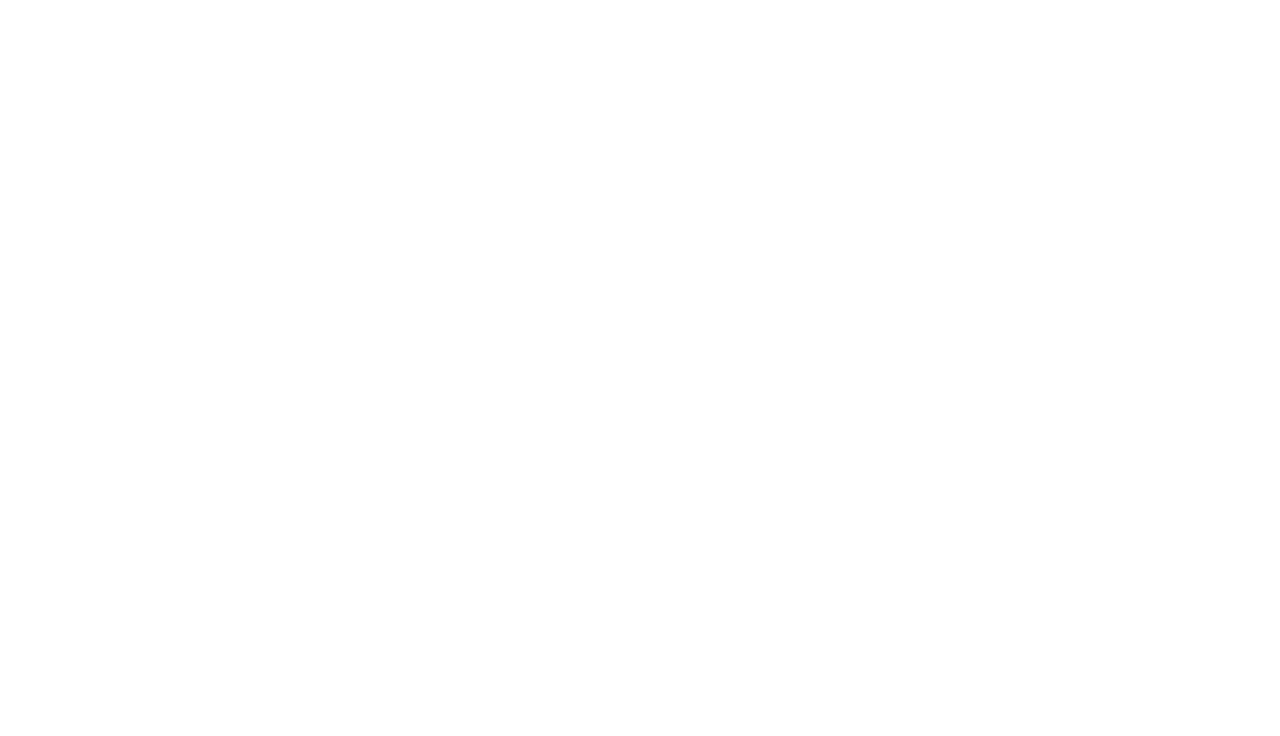
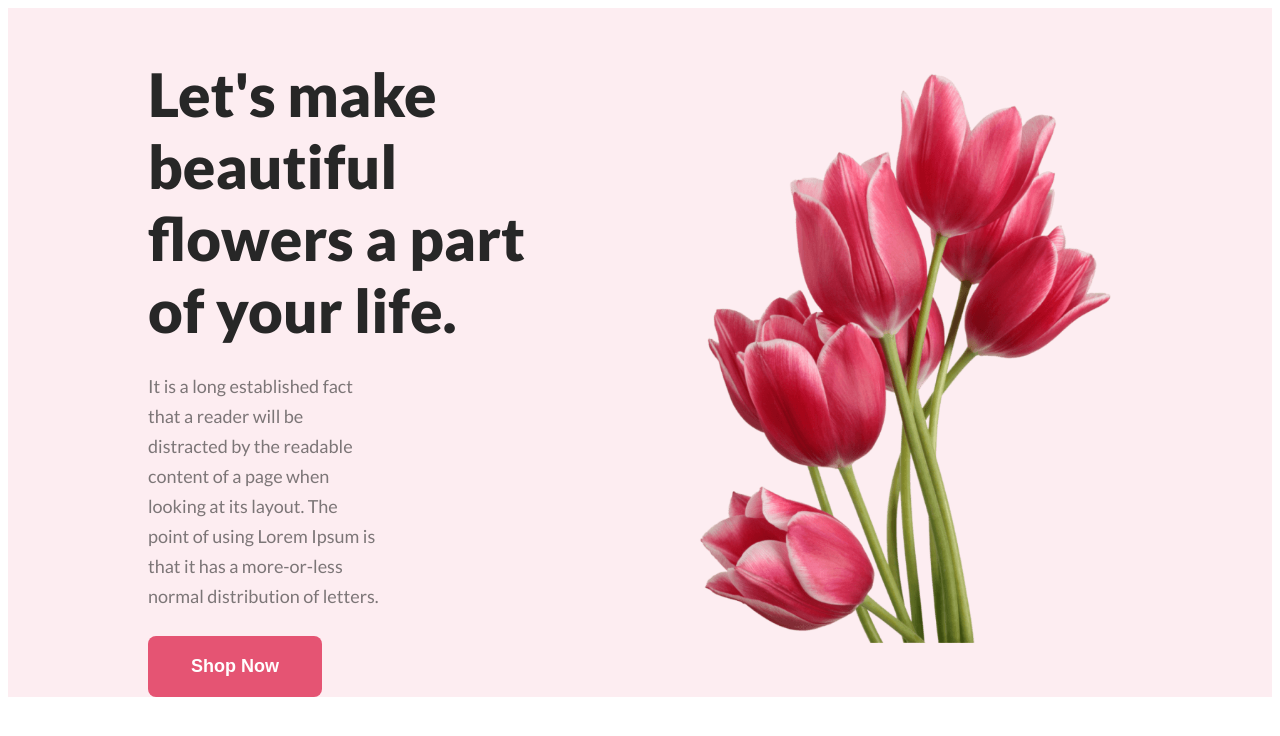
Before and after one commit to ash1429/PH8-Flower-shop-assignement, a plain HTML site: page index.html in a window 1280 px wide. Drawn offline with Linux system fonts and the light colour scheme.

Commit message:
Header section done

```diff
--- a/index.html
+++ b/index.html
@@ -1,14 +1,39 @@
 <!DOCTYPE html>
 <html lang="en">
+
 <head>
     <meta charset="UTF-8">
     <meta http-equiv="X-UA-Compatible" content="IE=edge">
     <meta name="viewport" content="width=device-width, initial-scale=1.0">
+<!-- google fonts -->
+    <link rel="preconnect" href="https://fonts.googleapis.com">
+    <link rel="preconnect" href="https://fonts.gstatic.com" crossorigin>
+    <link href="https://fonts.googleapis.com/css2?family=Lato:wght@400;700;900&display=swap" rel="stylesheet">
+<!-- google fonts -->
+
+    <link rel="stylesheet" href="styles/flower-shop.css">
+
     <title>Flower Shop</title>
 </head>
+
 <body>
-    <header></header>
+    <header class="header">
+        <div class="banner">
+            <div class="banner-content">
+                <h1 class="banner-title">Let's make beautiful flowers a part of your life.</h1>
+                <p class="banner-desc">It is a long established fact that a reader will be distracted by the readable
+                    content of a page when looking at its layout. The point of using Lorem Ipsum is that it has a
+                    more-or-less normal distribution of letters.</p>
+                <button class="btn-primary">Shop Now</button>
+            </div>
+
+            <img src="flower_assets/pngwing 10.png" alt="banner flowers">
+        </div>
+
+    </header>
+
     <main></main>
     <footer></footer>
 </body>
+
 </html>
--- a/styles/flower-shop.css
+++ b/styles/flower-shop.css
@@ -0,0 +1,51 @@
+body {
+    font-family: 'Lato', sans-serif;
+}
+
+/* Banner styles */
+.banner {
+    display: flex;
+    background-color: #E554731A;
+    align-items: center;
+    justify-content: space-between;
+    padding: 10px 140px 0px;
+}
+
+.banner-title {
+    color: #272727;
+    font-size: 60px;
+    font-style: normal;
+    font-weight: 800;
+    line-height: normal;
+    margin-right: 97px;
+    margin-bottom: 25px;
+}
+
+.banner-desc {
+    color: rgba(39, 39, 39, 0.60);
+    font-size: 18px;
+    font-style: normal;
+    font-weight: 400;
+    line-height: 30px;
+    margin-right: 300px;
+    margin-top: 0px;
+    margin-bottom: 25px;
+}
+
+.banner img {
+    width: 453px;
+    height: 500;
+    flex-shrink: 0;
+}
+
+.btn-primary {
+    color: #FFF;
+    font-size: 18px;
+    font-style: normal;
+    font-weight: 700;
+    line-height: normal;
+    padding: 20px 43px;
+    border-radius: 8px;
+    background: #E55473;
+    border: none;
+}
```
